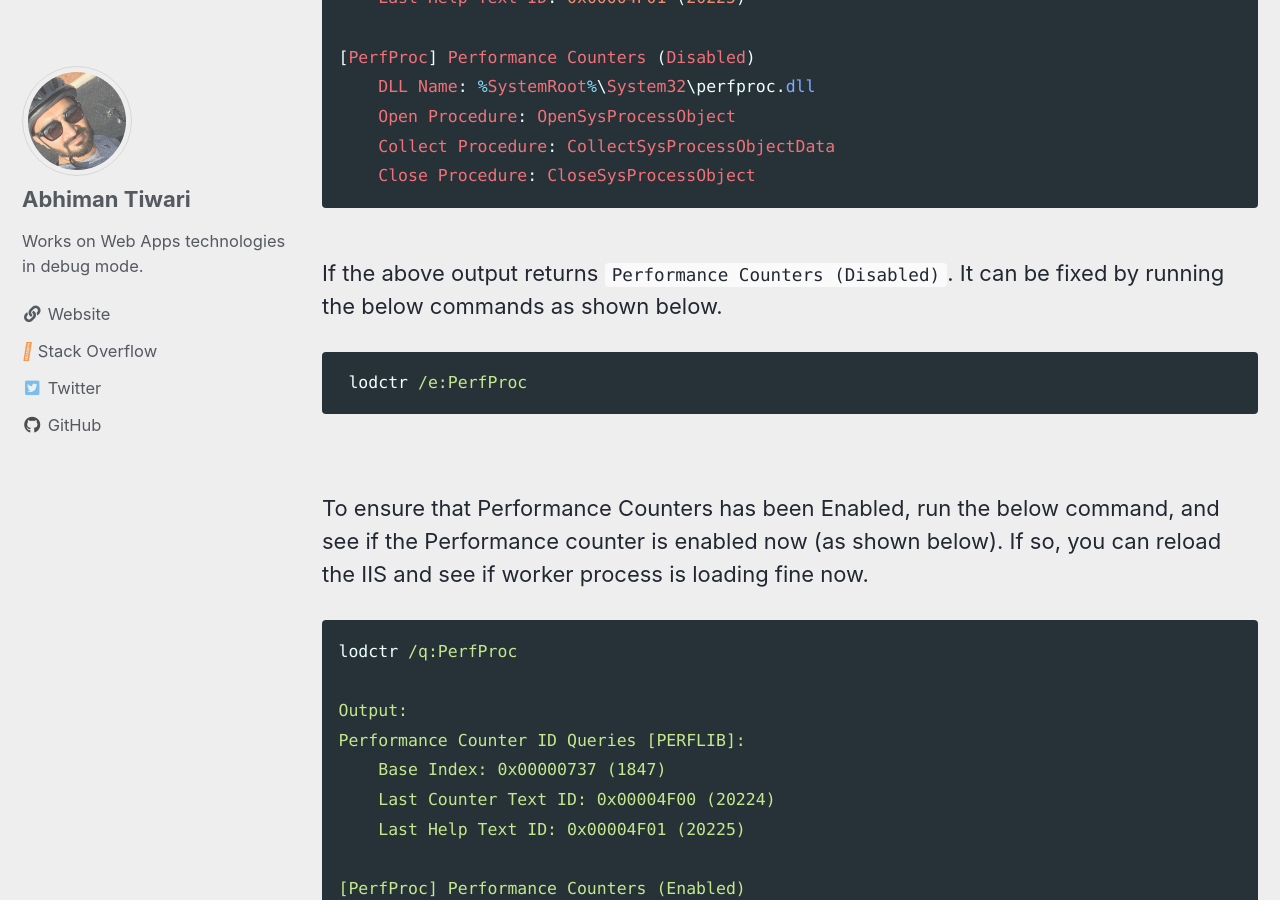
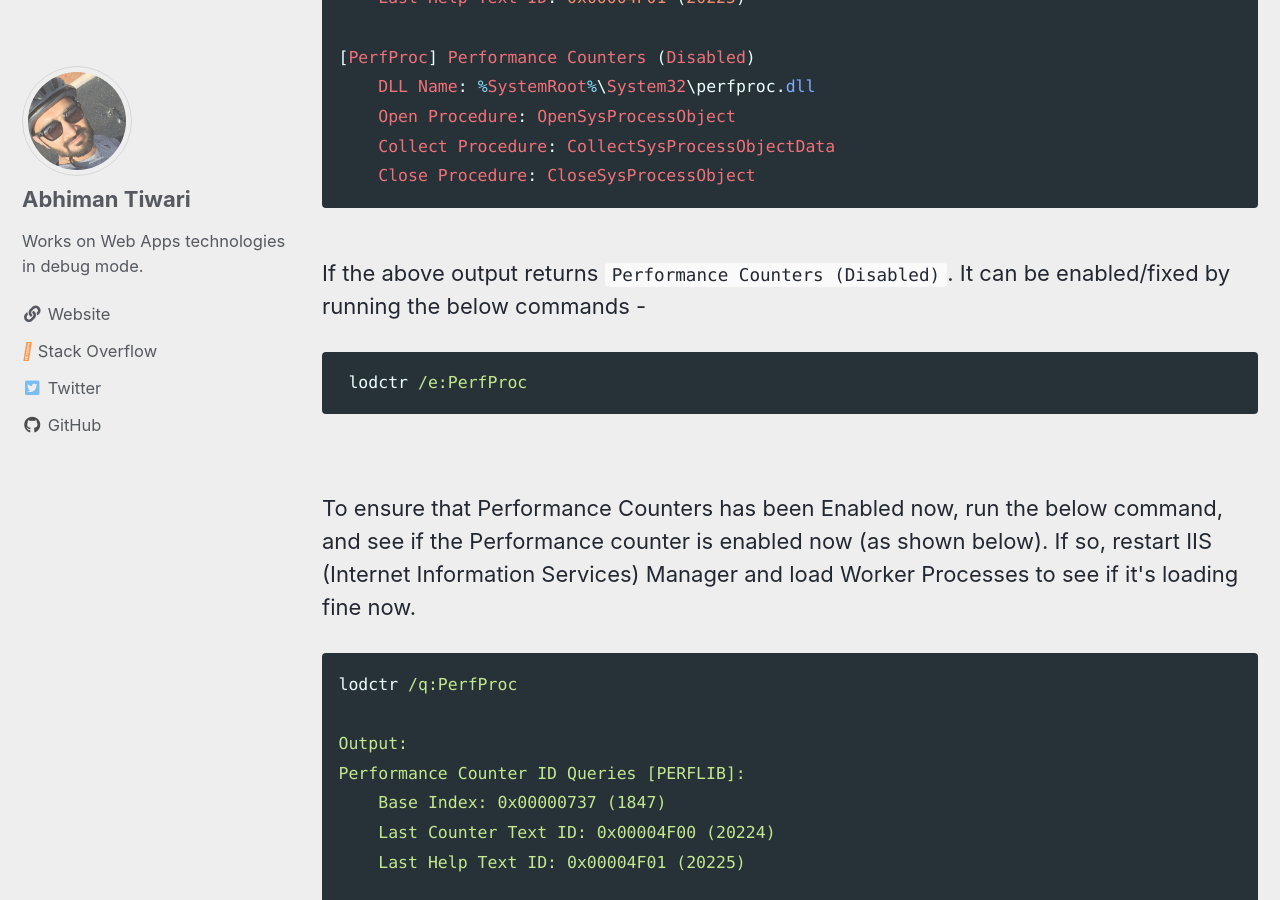
Before and after one commit to abhimantiwari/abhimantiwari.github.io, a Jekyll site: the page built from _posts/2021-05-12-Error-while-loading-IIS-Worker-Process.md, in a window 1280 px wide and 900 px high, scrolled down 1249 px. Built offline with Jekyll 4.4.1, drawn with Linux system fonts in a browser that asks for light colours; cached includes are drawn as plain includes; comment, search, counter and statistics services are not loaded.

Commit message:
Update 2021-05-12-Error-while-loading-IIS-Worker-Process.md

````diff
--- a/_posts/2021-05-12-Error-while-loading-IIS-Worker-Process.md
+++ b/_posts/2021-05-12-Error-while-loading-IIS-Worker-Process.md
@@ -45,13 +45,13 @@ Performance Counter ID Queries [PERFLIB]:
 ```
 
 <br/>
-If the above output returns `Performance Counters (Disabled)`. It can be fixed by running the below commands as shown below.
+If the above output returns `Performance Counters (Disabled)`. It can be enabled/fixed by running the below commands -
  ```ruby
  lodctr /e:PerfProc
  ```
  <br/>
 
-<p>To ensure that Performance Counters has been Enabled, run the below command, and see if the Performance counter is enabled now (as shown below). If so, you can reload the IIS and see if worker process is loading fine now. </p>
+<p>To ensure that Performance Counters has been Enabled now, run the below command, and see if the Performance counter is enabled now (as shown below). If so, restart IIS (Internet Information Services) Manager and load Worker Processes to see if it's loading fine now. </p>
 
 ```ruby
 lodctr /q:PerfProc
@@ -84,6 +84,7 @@ c:\windows\sysWOW64>lodctr /R
 
 **Note** - If the above commands fail (*it does sometimes*), just change the order of execution and it should run fine.
 
+
 2.Resync the counters with Windows Management Instrumentation (WMI) by running below command -
 c:\windows\sysWOW64>WINMGMT.EXE /RESYNCPERF
 
````
